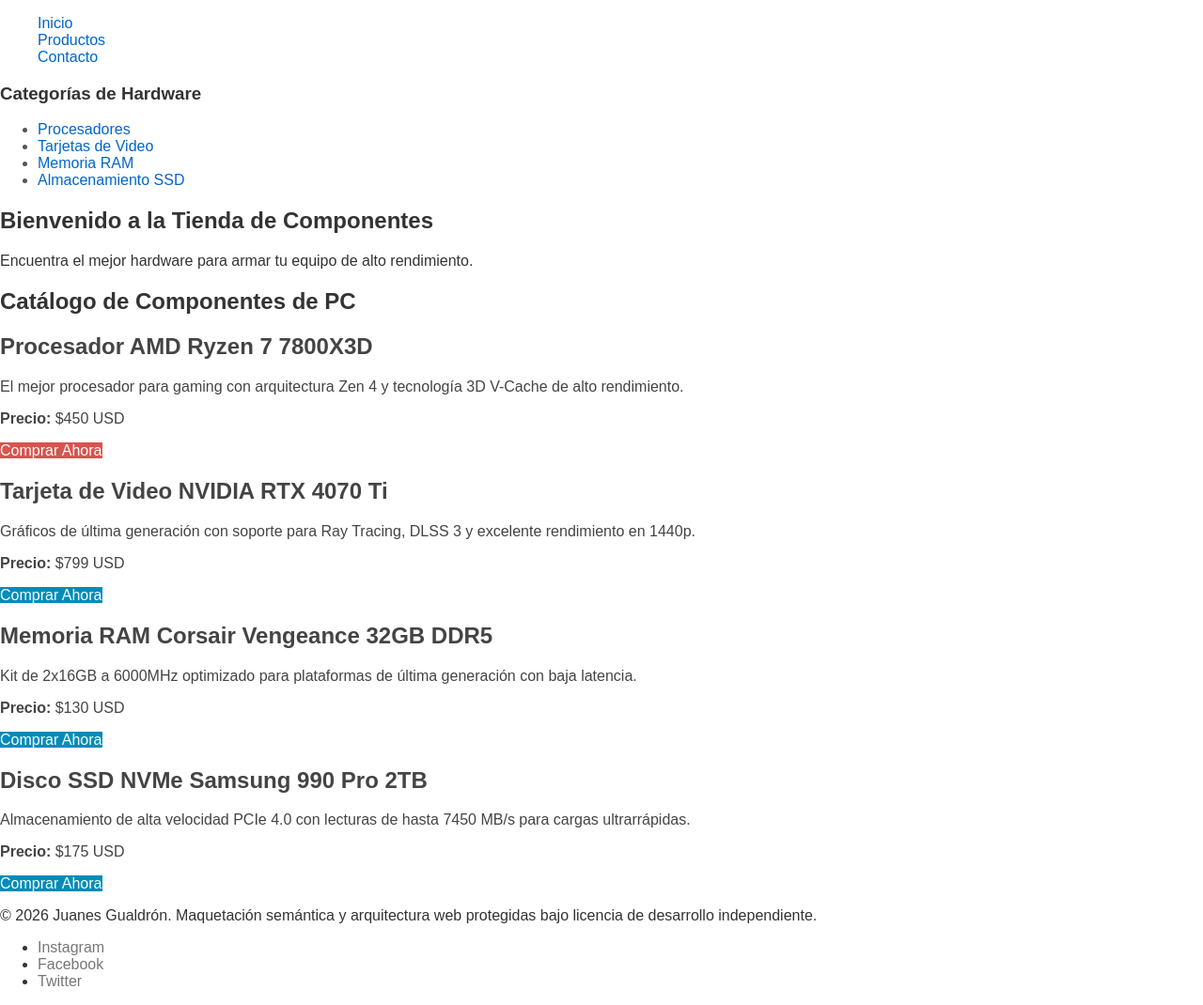
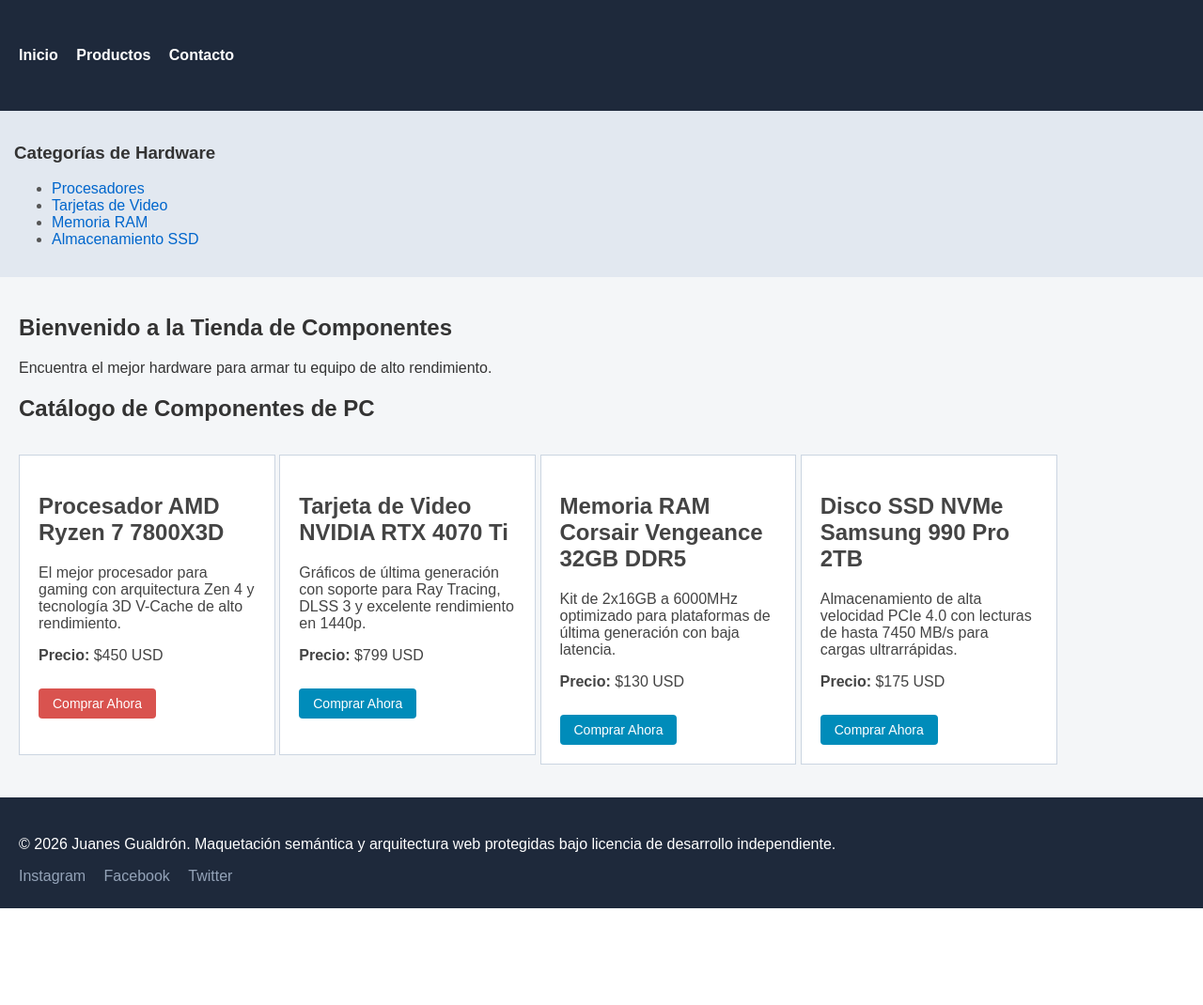
Before and after one commit to JuanesGualdron/CSS, a plain HTML site: page index.html in a window 1280 px wide. Shown: the whole page at 94% size. After the commit the page ends 967 px from the top, so only its background shows below. Drawn offline with Linux system fonts and the light colour scheme.

Commit message:
feat(styles): alinear tarjetas de productos con inline-block y estilizar botones

```diff
--- a/estilos.css
+++ b/estilos.css
@@ -3,22 +3,37 @@
 }
 
 body {
-font-family: Arial, sans-serif;
+    font-family: Arial, sans-serif;
     color: #333333;
     margin: 0;
 }
 
 header nav ul {
     list-style: none;
+    padding: 0;
+    margin: 0;
+}
+header nav ul li {
+    display: inline;
+    margin-right: 15px;
 }
 
 header nav ul li a {
-    color: #0066cc;
+    color: #ffffff; /* Blanco para contrastar sobre la imagen de fondo */
     text-decoration: none;
+    font-weight: bold;
 }
 
 main section article {
     color: #444444;
+    background-color: #ffffff;
+    padding: 20px; /* Aire de protección interno */
+    margin: 15px 1%; /* Campo de fuerza exterior */
+    border: 1px solid #cbd5e1; /* Borde sutil para delimitar la caja */
+    display: inline-block;
+    width: 22%;
+    vertical-align: top;
+    min-height: 320px;
 }
 
 aside ul li {
@@ -30,18 +45,77 @@ aside ul li a {
     text-decoration: none;
 }
 
+footer ul li {
+    display: inline;
+    margin-right: 15px;
+}
+
 footer ul li a {
-    color: #777777;
+    color: #94a3b8;
     text-decoration: none;
 }
 
 .btn-comprar {
+    display: inline-block;
     background-color: #008cba;
     color: #ffffff;
+    padding: 8px 15px;
+    margin-top: 10px;
     text-decoration: none;
+    border-radius: 4px;
+    font-size: 14px;
 }
 
 /* REFACTORIZACIÓN: Se elimina el selector de ID (#btn-destacado) previo que causaba conflicto de especificidad y se reemplaza por esta clase reutilizable */
 .btn-especial {
     background-color: #d9534f;
 }
+
+/* 1. Supercajas principales: Colores de fondo e imagen del header */
+header {
+    background-color: #1e293b; /* Color de fondo sólido para el encabezado */
+    padding: 50px 20px;
+    color: #ffffff;
+}
+
+main {
+    background-color: #f4f6f8; /* Color de caja distinto para la sección principal */
+    padding: 20px;
+}
+
+aside {
+    background-color: #e2e8f0; /* Color de caja distinto para la barra lateral */
+    padding: 15px;
+}
+
+footer {
+    background-color: #1e293b; /* Color de caja distinto para el pie */
+    color: #ffffff;
+    padding: 25px 20px;
+}
+
+/* 2. Tarjetas de productos (<article>): Bordes, colores de texto y espacio */
+main section article {
+    background-color: #ffffff; /* Color de caja blanco para la tarjeta */
+    color: #444444; /* Color del texto dentro de la tarjeta */
+    padding: 20px; /* Aire interno (Padding) */
+    margin: 15px 0; /* Campo de fuerza exterior (Margin) */
+    border: 1px solid #cbd5e1; /* Borde visible alrededor de la caja */
+}
+
+/* 3. Enlaces del footer en línea */
+footer ul {
+    list-style: none;
+    padding: 0;
+    margin: 0;
+}
+
+footer ul li {
+    display: inline;
+    margin-right: 15px;
+}
+
+footer ul li a {
+    color: #94a3b8;
+    text-decoration: none;
+}
```
